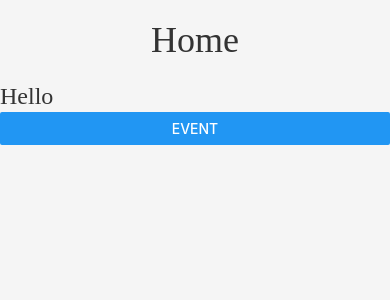
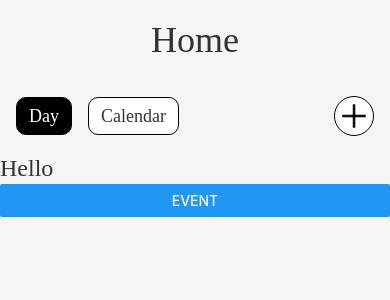
Before and after one commit to josecarvajal8/calendarApp, a React Native app: screen /Home in a window 390 px wide. Shown: the top 300 px of the page. Built offline with nearby package versions, Linux system fonts and the light colour scheme.

Commit message:
feat: adding view controls

```diff
--- /dev/null
+++ b/src/components/controls/Controls.tsx
@@ -0,0 +1,60 @@
+import React, {FC} from 'react';
+import {Image, Pressable, View} from 'react-native';
+import {styles} from './styles';
+import {TypoBase} from '../typography/TypoBase';
+import {Colors} from '../../config/colors';
+import {viewTypes} from '../../models/common';
+
+interface IButtonControlProps {
+  title: string;
+  action: () => void;
+  isActive: boolean;
+}
+
+interface IControlsProps {
+  currentViewMode: viewTypes;
+  onChangeViewMode: (value: viewTypes) => void;
+}
+
+const ButtonControl: FC<IButtonControlProps> = ({action, title, isActive}) => {
+  const fontStyleActive = isActive ? {color: Colors.common_white} : {};
+  const buttonStyle = isActive
+    ? {...styles.pillButton, backgroundColor: Colors.common_black}
+    : styles.pillButton;
+  return (
+    <Pressable style={buttonStyle} onPress={action}>
+      <TypoBase style={fontStyleActive} size="title" fontStyle="semibold">
+        {title}
+      </TypoBase>
+    </Pressable>
+  );
+};
+export const Controls: FC<IControlsProps> = ({
+  currentViewMode,
+  onChangeViewMode,
+}) => {
+  const onCalendarView = () => onChangeViewMode('calendar');
+  const onDayView = () => onChangeViewMode('day');
+  return (
+    <View style={styles.container}>
+      <View style={styles.filters}>
+        <ButtonControl
+          title="Day"
+          action={onDayView}
+          isActive={currentViewMode === 'day'}
+        />
+        <ButtonControl
+          title="Calendar"
+          action={onCalendarView}
+          isActive={currentViewMode === 'calendar'}
+        />
+      </View>
+      <Pressable style={styles.roundedButton}>
+        <Image
+          style={styles.icon}
+          source={require('../../../assets/images/icons/plus.png')}
+        />
+      </Pressable>
+    </View>
+  );
+};
--- /dev/null
+++ b/src/components/controls/styles.ts
@@ -0,0 +1,42 @@
+import {StyleSheet} from 'react-native';
+import {Colors} from '../../config/colors';
+
+export const styles = StyleSheet.create({
+  container: {
+    width: '100%',
+    flexDirection: 'row',
+    padding: 16,
+    alignItems: 'center',
+    justifyContent: 'space-between',
+  },
+  filters: {
+    flexDirection: 'row',
+    gap: 16,
+  },
+  icon: {
+    width: 24,
+    height: 24,
+    resizeMode: 'contain',
+  },
+  roundedButton: {
+    width: 40,
+    height: 40,
+    borderRadius: 40,
+    padding: 4,
+    borderWidth: 1,
+    borderColor: Colors.common_black,
+    backgroundColor: Colors.common_white,
+    alignItems: 'center',
+    justifyContent: 'center',
+  },
+  pillButton: {
+    paddingVertical: 4,
+    paddingHorizontal: 12,
+    borderRadius: 10,
+    borderWidth: 1,
+    borderColor: Colors.common_black,
+    backgroundColor: Colors.common_white,
+    alignItems: 'center',
+    justifyContent: 'center',
+  },
+});
--- /dev/null
+++ b/src/models/common.ts
@@ -0,0 +1 @@
+export type viewTypes = 'day' | 'calendar';
--- a/src/screens/Home.tsx
+++ b/src/screens/Home.tsx
@@ -1,14 +1,22 @@
-import React, {FC} from 'react';
+import React, {FC, useState} from 'react';
 import {TypoBase} from '../components/typography/TypoBase';
 import {BaseLayout} from '../components/layout/BaseLayout';
 import {Header} from '../components/header/Header';
 import {Button} from 'react-native';
 import {useNavigation} from '@react-navigation/native';
+import {Controls} from '../components/controls/Controls';
+import {viewTypes} from '../models/common';
 export const Home: FC = () => {
   const {navigate} = useNavigation();
+  const [viewMode, setViewMode] = useState<viewTypes>('day');
+  const onChangeViewMode = (value: viewTypes) => setViewMode(value);
   return (
     <BaseLayout>
       <Header title="Home" />
+      <Controls
+        currentViewMode={viewMode}
+        onChangeViewMode={onChangeViewMode}
+      />
       <TypoBase fontStyle="bold" size="headline">
         {'Hello'}
       </TypoBase>
```
Also changed, not shown: assets/images/icons/back.png (added), assets/images/icons/plus.png (added).
